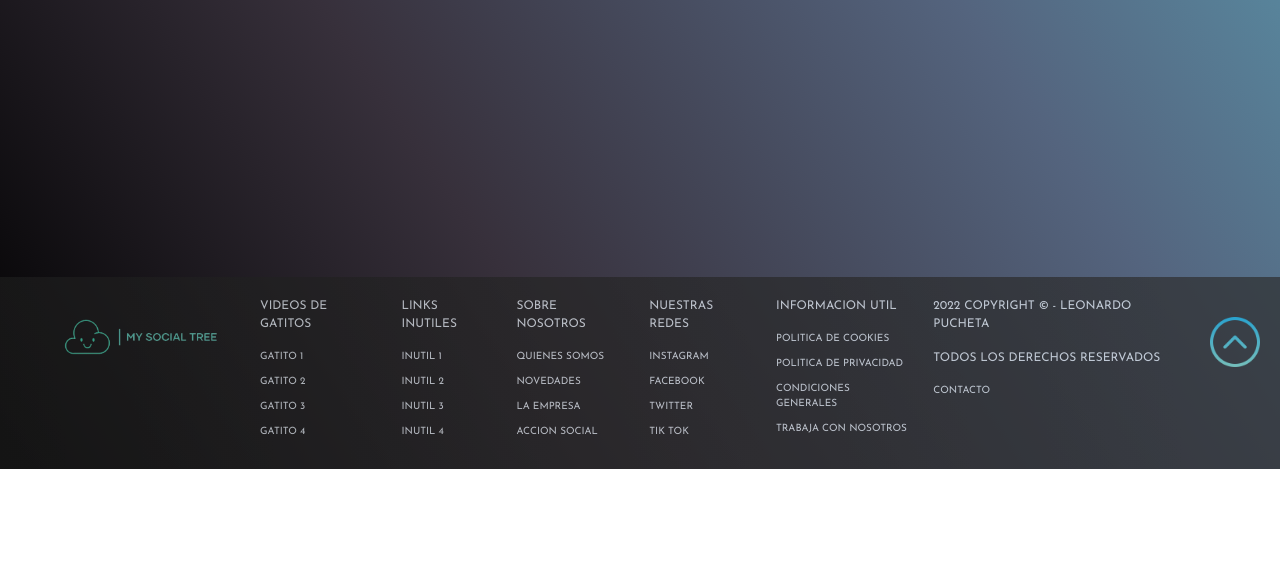
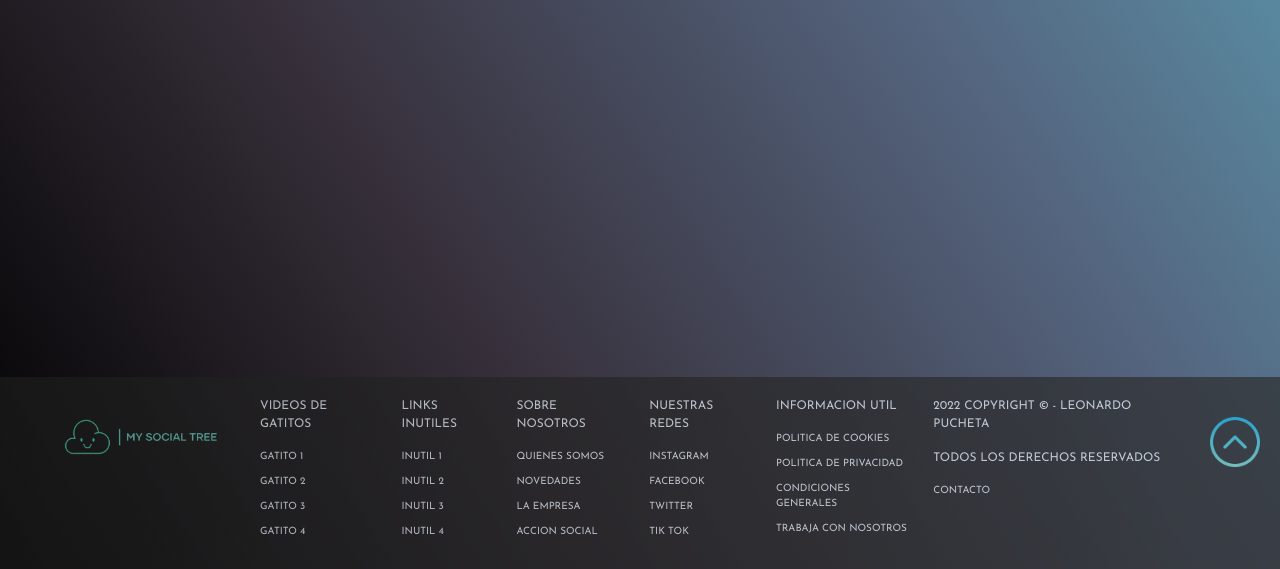
Before and after one commit to leopucheta/mysocialtree, a plain HTML site: page index.html in a window 1280 px wide. Shown: the part 1393-1962 px from the top of the page. Before the commit the page ends 1862 px from the top, so only its background shows below. Drawn offline with nearby package versions, Linux system fonts and the light colour scheme.

Commit message:
minor-fixes

```diff
--- a/css/stylesheet.css
+++ b/css/stylesheet.css
@@ -608,7 +608,7 @@ section.webdev>a>img:hover {
     footer {
         opacity: 0.7;
         position: relative;
-        margin-top: 270px;
+        margin-top: 370px;
         text-transform: uppercase;
         font-size: 12px;
         display: flex;
```
